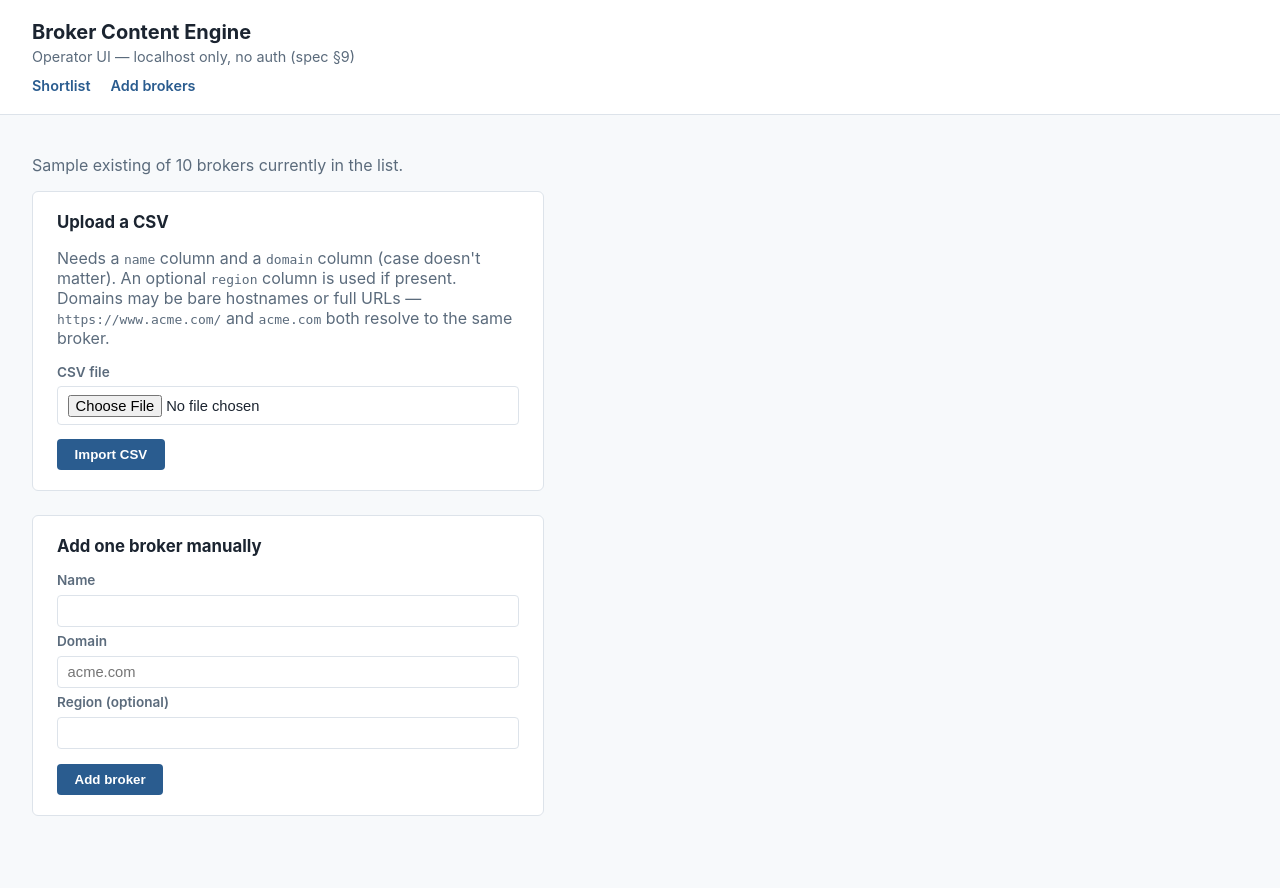
After one commit to Plecoprints/broker-content-engine, a FastAPI app: template src/bce/web/templates/add.html in a window 1280 px wide. The commit adds this page. Run offline with FastAPI, Linux system fonts and the light colour scheme; the template is opened without the code that fills it: most values are stand-ins (such as "Sample title", 1, 10 or a date in 2020).

Commit message:
feat: add brokers via CSV upload and manual entry

```diff
--- a/pyproject.toml
+++ b/pyproject.toml
@@ -11,6 +11,7 @@ dependencies = [
     "fastapi>=0.115,<1.0",
     "uvicorn[standard]>=0.30,<1.0",
     "jinja2>=3.1,<4.0",
+    "python-multipart>=0.0.9,<0.1",
 ]
 
 [project.scripts]
--- a/src/bce/web/app.py
+++ b/src/bce/web/app.py
@@ -1,12 +1,16 @@
 """Operator UI (spec §9). Localhost only, no auth, reads SQLite directly."""
+import csv
+import io
 import json
 from pathlib import Path
+from urllib.parse import urlencode
 
-from fastapi import FastAPI, Request
-from fastapi.responses import HTMLResponse
+from fastapi import FastAPI, File, Form, Request, UploadFile
+from fastapi.responses import HTMLResponse, RedirectResponse
 from fastapi.templating import Jinja2Templates
 
 from bce import db, discover
+from bce.cli import MAX_BROKERS
 
 _TEMPLATES = Jinja2Templates(directory=str(Path(__file__).parent / "templates"))
 
@@ -21,6 +25,31 @@ def _loads(value, default):
         return default
 
 
+def _redirect(path: str, message: str, *, ok: bool) -> RedirectResponse:
+    """Carry the result across a redirect via a query parameter (§9: no session store).
+
+    303 turns the browser's next request into a GET, so reloading the landing
+    page never resubmits the form.
+    """
+    query = urlencode({"msg": message, "ok": "1" if ok else "0"})
+    return RedirectResponse(url=f"{path}?{query}", status_code=303)
+
+
+def _flash(request: Request) -> dict:
+    return {
+        "message": request.query_params.get("msg"),
+        "ok": request.query_params.get("ok") == "1",
+    }
+
+
+def _broker_count(conn) -> int:
+    return conn.execute("SELECT COUNT(*) AS c FROM broker").fetchone()["c"]
+
+
+def _plural(n: int, word: str) -> str:
+    return f"{n} {word}" if n == 1 else f"{n} {word}s"
+
+
 def create_app(db_path: str) -> FastAPI:
     app = FastAPI(title="Broker Content Engine")
     app.state.db_path = db_path
@@ -33,7 +62,108 @@ def create_app(db_path: str) -> FastAPI:
         brokers = discover.list_brokers(conn)
         return _TEMPLATES.TemplateResponse(
             request=request, name="shortlist.html",
-            context={"brokers": brokers},
+            context={"brokers": brokers, **_flash(request)},
         )
 
+    @app.get("/add", response_class=HTMLResponse)
+    def add_form(request: Request):
+        conn = db.connect(app.state.db_path)
+        db.init_schema(conn)
+        return _TEMPLATES.TemplateResponse(
+            request=request, name="add.html",
+            context={
+                "existing": _broker_count(conn),
+                "max_brokers": MAX_BROKERS,
+                **_flash(request),
+            },
+        )
+
+    @app.post("/add/csv")
+    async def add_csv(file: UploadFile = File(...)):
+        conn = db.connect(app.state.db_path)
+        db.init_schema(conn)
+        raw = await file.read()
+        # utf-8-sig: Excel's "CSV UTF-8" writes a BOM (same handling as `bce
+        # import`'s file read — see cli.cmd_import).
+        text = raw.decode("utf-8-sig", errors="replace")
+
+        try:
+            rows, rejected = discover.parse_rows(text)
+        except discover.CsvHeaderError as exc:
+            found = ", ".join(exc.found) if exc.found else "(no header row)"
+            return _redirect(
+                "/add",
+                f"That CSV's headers were not recognized — found: {found}. "
+                "Expected columns named 'name' and 'domain'.",
+                ok=False,
+            )
+
+        existing = _broker_count(conn)
+        # Only brokers this import would actually add count against the cap
+        # (spec §6): re-importing a growing master list must not double-count.
+        incoming = discover.count_new_domains(conn, text)
+        if existing + incoming > MAX_BROKERS:
+            return _redirect(
+                "/add",
+                f"Refused: {existing} existing + {incoming} new would exceed "
+                f"the {MAX_BROKERS}-broker cap (spec section 6). Trim the CSV "
+                "and try again.",
+                ok=False,
+            )
+
+        inserted = discover.import_csv(conn, text)
+        duplicates = len(rows) - inserted
+        message = f"Imported {_plural(inserted, 'broker')}"
+        details = []
+        if duplicates:
+            details.append(f"{_plural(duplicates, 'duplicate')} skipped")
+        if rejected:
+            details.append(f"{_plural(len(rejected), 'invalid domain')} skipped")
+        if details:
+            message += f" ({', '.join(details)})"
+        return _redirect("/", message, ok=True)
+
+    @app.post("/add/manual")
+    def add_manual(name: str = Form(...), domain: str = Form(...), region: str = Form("")):
+        conn = db.connect(app.state.db_path)
+        db.init_schema(conn)
+
+        clean_name = name.strip()
+        if not clean_name:
+            return _redirect("/add", "Name is required.", ok=False)
+        normalized = discover.normalize_domain(domain)
+        if normalized is None:
+            return _redirect(
+                "/add",
+                f"'{domain}' is not a hostname — expected something like "
+                "acme.com, not a URL or free text.",
+                ok=False,
+            )
+
+        # Reuse the exact CSV pipeline (normalization, cap check, dedup,
+        # insert) for a single synthetic row instead of a second insert path.
+        buf = io.StringIO()
+        writer = csv.writer(buf)
+        writer.writerow(["name", "domain", "region"])
+        writer.writerow([clean_name, normalized, region.strip()])
+        csv_text = buf.getvalue()
+
+        existing = _broker_count(conn)
+        incoming = discover.count_new_domains(conn, csv_text)
+        if existing + incoming > MAX_BROKERS:
+            return _redirect(
+                "/add",
+                f"Refused: adding this broker would exceed the {MAX_BROKERS}"
+                f"-broker cap (spec section 6) — currently {existing}.",
+                ok=False,
+            )
+
+        inserted = discover.import_csv(conn, csv_text)
+        if inserted == 0:
+            return _redirect(
+                "/", f"'{normalized}' is already in the broker list — nothing added.",
+                ok=True,
+            )
+        return _redirect("/", f"Added {clean_name} ({normalized}).", ok=True)
+
     return app
--- /dev/null
+++ b/src/bce/web/templates/add.html
@@ -0,0 +1,40 @@
+{% extends "base.html" %}
+{% block title %}Add brokers — Broker Content Engine{% endblock %}
+{% block content %}
+  {% if message %}
+    <div class="flash {{ 'flash-ok' if ok else 'flash-error' }}">{{ message }}</div>
+  {% endif %}
+
+  <p class="muted">{{ existing }} of {{ max_brokers }} brokers currently in the list.</p>
+
+  <section class="panel">
+    <h2>Upload a CSV</h2>
+    <p class="muted">
+      Needs a <code>name</code> column and a <code>domain</code> column (case doesn't
+      matter). An optional <code>region</code> column is used if present. Domains may
+      be bare hostnames or full URLs — <code>https://www.acme.com/</code> and
+      <code>acme.com</code> both resolve to the same broker.
+    </p>
+    <form method="post" action="/add/csv" enctype="multipart/form-data">
+      <label for="file">CSV file</label>
+      <input type="file" id="file" name="file" accept=".csv,text/csv" required>
+      <button type="submit">Import CSV</button>
+    </form>
+  </section>
+
+  <section class="panel">
+    <h2>Add one broker manually</h2>
+    <form method="post" action="/add/manual">
+      <label for="name">Name</label>
+      <input type="text" id="name" name="name" required>
+
+      <label for="domain">Domain</label>
+      <input type="text" id="domain" name="domain" placeholder="acme.com" required>
+
+      <label for="region">Region <span class="muted">(optional)</span></label>
+      <input type="text" id="region" name="region">
+
+      <button type="submit">Add broker</button>
+    </form>
+  </section>
+{% endblock %}
--- a/src/bce/web/templates/base.html
+++ b/src/bce/web/templates/base.html
@@ -48,9 +48,85 @@
       color: var(--muted);
       font-size: 0.9rem;
     }
+    nav.app-nav {
+      margin-top: 0.75rem;
+      display: flex;
+      gap: 1.25rem;
+    }
+    nav.app-nav a {
+      color: var(--accent);
+      text-decoration: none;
+      font-size: 0.9rem;
+      font-weight: 600;
+    }
+    nav.app-nav a:hover {
+      text-decoration: underline;
+    }
     main {
       padding: 1.5rem 2rem 3rem;
       max-width: 1200px;
+    }
+    .flash {
+      padding: 0.75rem 1rem;
+      border-radius: 6px;
+      margin-bottom: 1.25rem;
+      font-size: 0.92rem;
+    }
+    .flash-ok { background: var(--ok-bg); color: var(--ok-ink); }
+    .flash-error { background: var(--no-bg); color: var(--no-ink); }
+    .panel {
+      background: var(--panel);
+      border: 1px solid var(--border);
+      border-radius: 6px;
+      padding: 1.25rem 1.5rem;
+      margin-bottom: 1.5rem;
+      max-width: 32rem;
+    }
+    .panel h2 {
+      margin-top: 0;
+      font-size: 1.05rem;
+    }
+    .panel form {
+      display: flex;
+      flex-direction: column;
+      gap: 0.4rem;
+      margin-top: 1rem;
+    }
+    .panel label {
+      font-size: 0.85rem;
+      font-weight: 600;
+      color: var(--muted);
+    }
+    .panel input[type="text"],
+    .panel input[type="file"] {
+      padding: 0.45rem 0.6rem;
+      border: 1px solid var(--border);
+      border-radius: 4px;
+      font-size: 0.92rem;
+    }
+    .panel button {
+      align-self: flex-start;
+      margin-top: 0.5rem;
+      padding: 0.5rem 1.1rem;
+      border: none;
+      border-radius: 4px;
+      background: var(--accent);
+      color: #fff;
+      font-weight: 600;
+      cursor: pointer;
+    }
+    .panel button:hover {
+      opacity: 0.9;
+    }
+    .add-link {
+      display: inline-block;
+      margin-bottom: 1rem;
+      color: var(--accent);
+      font-weight: 600;
+      text-decoration: none;
+    }
+    .add-link:hover {
+      text-decoration: underline;
     }
     table {
       width: 100%;
@@ -106,6 +182,10 @@
   <header class="app">
     <h1>Broker Content Engine</h1>
     <p>Operator UI — localhost only, no auth (spec §9)</p>
+    <nav class="app-nav">
+      <a href="/">Shortlist</a>
+      <a href="/add">Add brokers</a>
+    </nav>
   </header>
   <main>
     {% block content %}{% endblock %}
```
Also changed, not shown: src/bce/web/templates/shortlist.html (+6 -1 lines), tests/test_web_add.py (added, +95 -0 lines).
